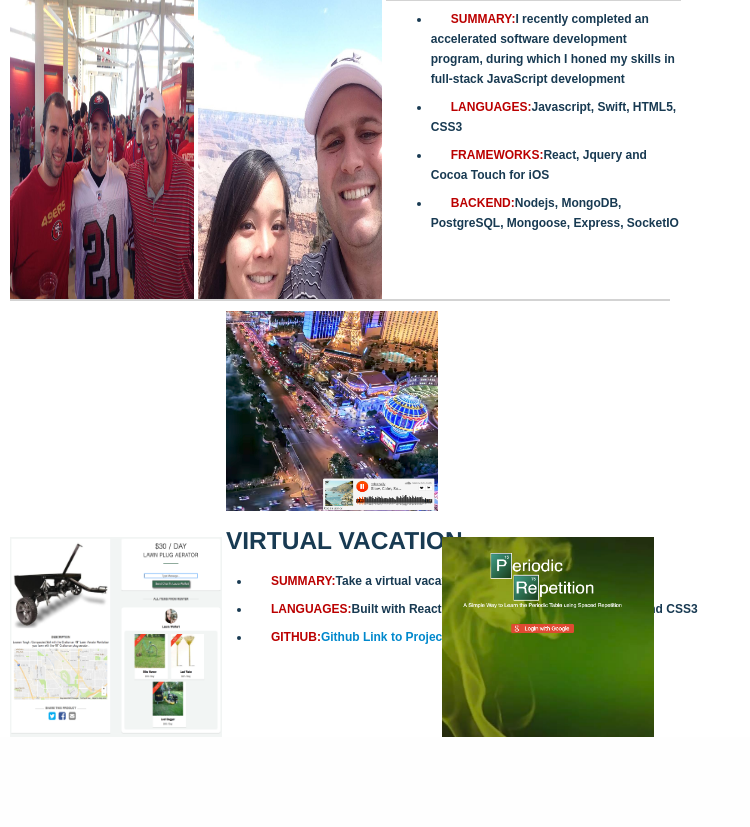
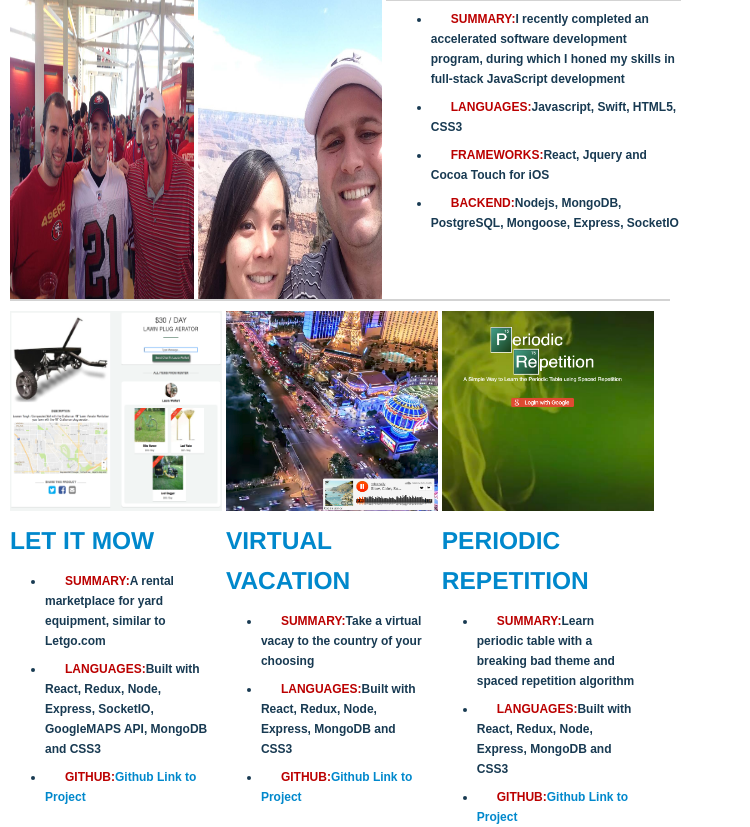
Before and after one commit to brianmsj/fn_g, a PHP site: page / in a window 1280 px wide. Shown: the part 251-1078 px from the top of the page, without its empty margins (0-750 px from the left). Before the commit the page ends 988 px from the top, so only its background shows below. Run offline with PHP 8.4, Linux system fonts and the light colour scheme.

Commit message:
finished project section

```diff
--- a/header.css
+++ b/header.css
@@ -146,6 +146,7 @@
 .project-item {
   display: inline-block;
   margin-top: 10px;
+  vertical-align: top;
 }
 .project-image {
   height: 100%;
@@ -159,3 +160,17 @@
   width: 212px;
   height: 200px;
 }
+.project-text {
+  width: 200px;
+  white-space: normal;
+}
+.project-title:hover {
+  text-decoration: underline;
+}
+.headlines-list-main.project-list-main {
+  padding-left: 10px;
+}
+a {
+  text-decoration: none;
+  color: #183a52;
+}
--- a/index.html
+++ b/index.html
@@ -71,13 +71,20 @@
            <div class='project-item'>
              <div class='project-image-container'>
              <a href='http://let-it-mow.herokuapp.com'><img class='project-image' src='images/let-it-mow-4.png'></a>
+             <div class='project-text'>
+               <h3 class='project-title'><a href='http://let-it-mow.herokuapp.com'>LET IT MOW</h3></a>
+               <ul class='headlines-list-main project-list-main'>
+                 <li class='headline-ul'><span class='headline-ul-span'>SUMMARY:</span> A rental marketplace for yard equipment, similar to Letgo.com</li>
+                 <li class='headline-ul'><span class='headline-ul-span'>LANGUAGES:</span> Built with React, Redux, Node, Express, SocketIO, GoogleMAPS API, MongoDB and CSS3</li>
+                 <li class='headline-ul'><span class='headline-ul-span'>GITHUB:</span><a href='https://github.com/Jean-Luc19/let-it-mow'> Github Link to Project</a></li>
+             </div>
              </div>
            </div>
            <div class='project-item'>
              <div class='project-image-container'>
              <a href='https://obscure-river-88483.herokuapp.com/'><img class='project-image' src='images/vegas.png'></a>
              <div class='project-text'>
-               <h3 class='project-title'>VIRTUAL VACATION</h3>
+               <h3 class='project-title'><a href='https://obscure-river-88483.herokuapp.com/'>VIRTUAL VACATION</h3></a>
                <ul class='headlines-list-main project-list-main'>
                  <li class='headline-ul'><span class='headline-ul-span'>SUMMARY:</span> Take a virtual vacay to the country of your choosing</li>
                  <li class='headline-ul'><span class='headline-ul-span'>LANGUAGES:</span> Built with React, Redux, Node, Express, MongoDB and CSS3</li>
@@ -88,6 +95,13 @@
            <div class='project-item'>
              <div class='project-image-container'>
              <a href='http://cryptic-shore-50871.herokuapp.com/'><img class='project-image' src='images/bbimage.png'></a>
+             <div class='project-text'>
+               <h3 class='project-title'><a href='http://cryptic-shore-50871.herokuapp.com/'>PERIODIC REPETITION</h3></a>
+               <ul class='headlines-list-main project-list-main'>
+                 <li class='headline-ul'><span class='headline-ul-span'>SUMMARY:</span> Learn periodic table with a breaking bad theme and spaced repetition algorithm</li>
+                 <li class='headline-ul'><span class='headline-ul-span'>LANGUAGES:</span> Built with React, Redux, Node, Express, MongoDB and CSS3</li>
+                 <li class='headline-ul'><span class='headline-ul-span'>GITHUB:</span><a href='https://github.com/TCHayes/spaced-repetition'> Github Link to Project</a></li>
+             </div>
              </div>
            </div>
          </div>
```
